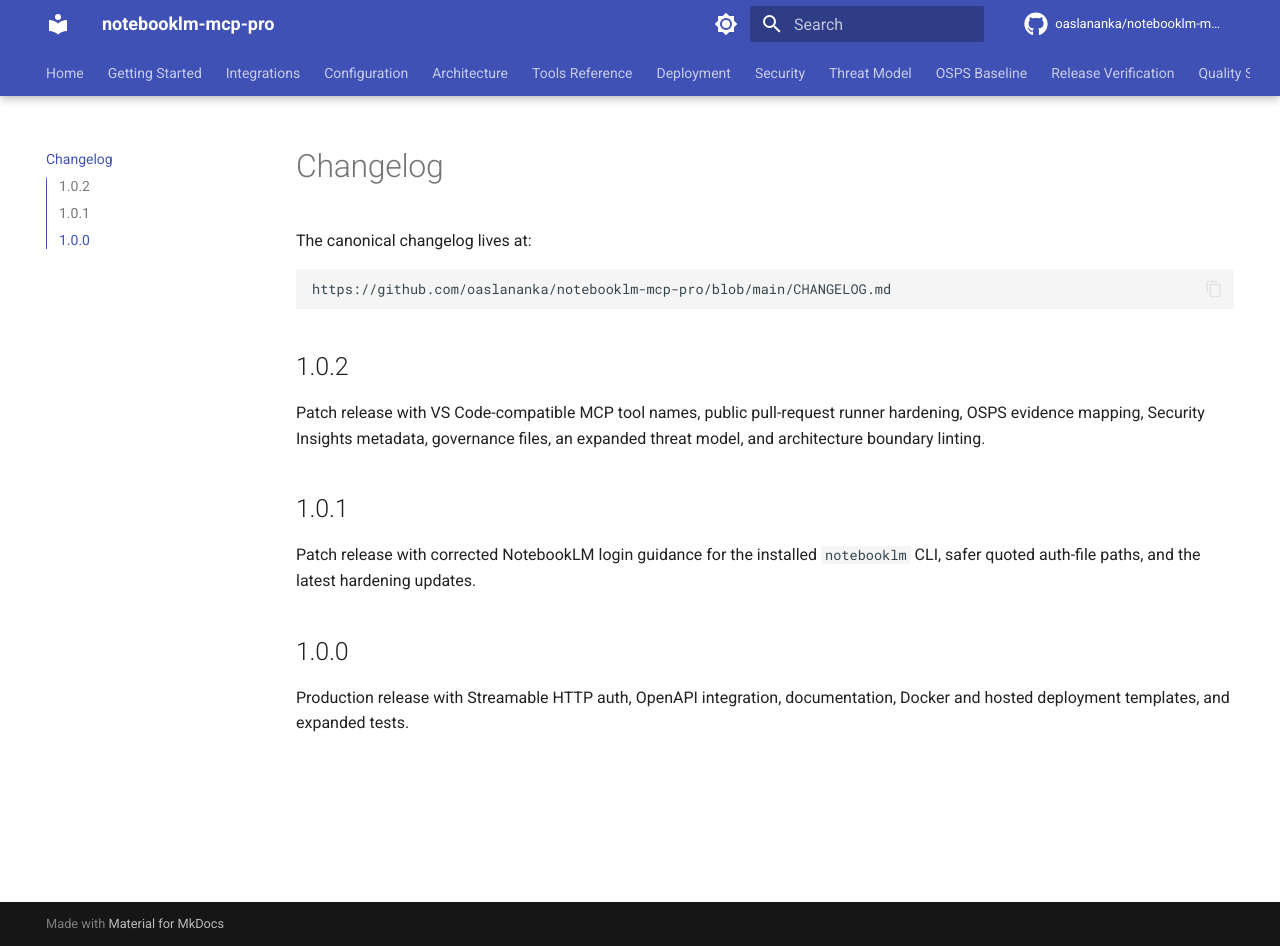
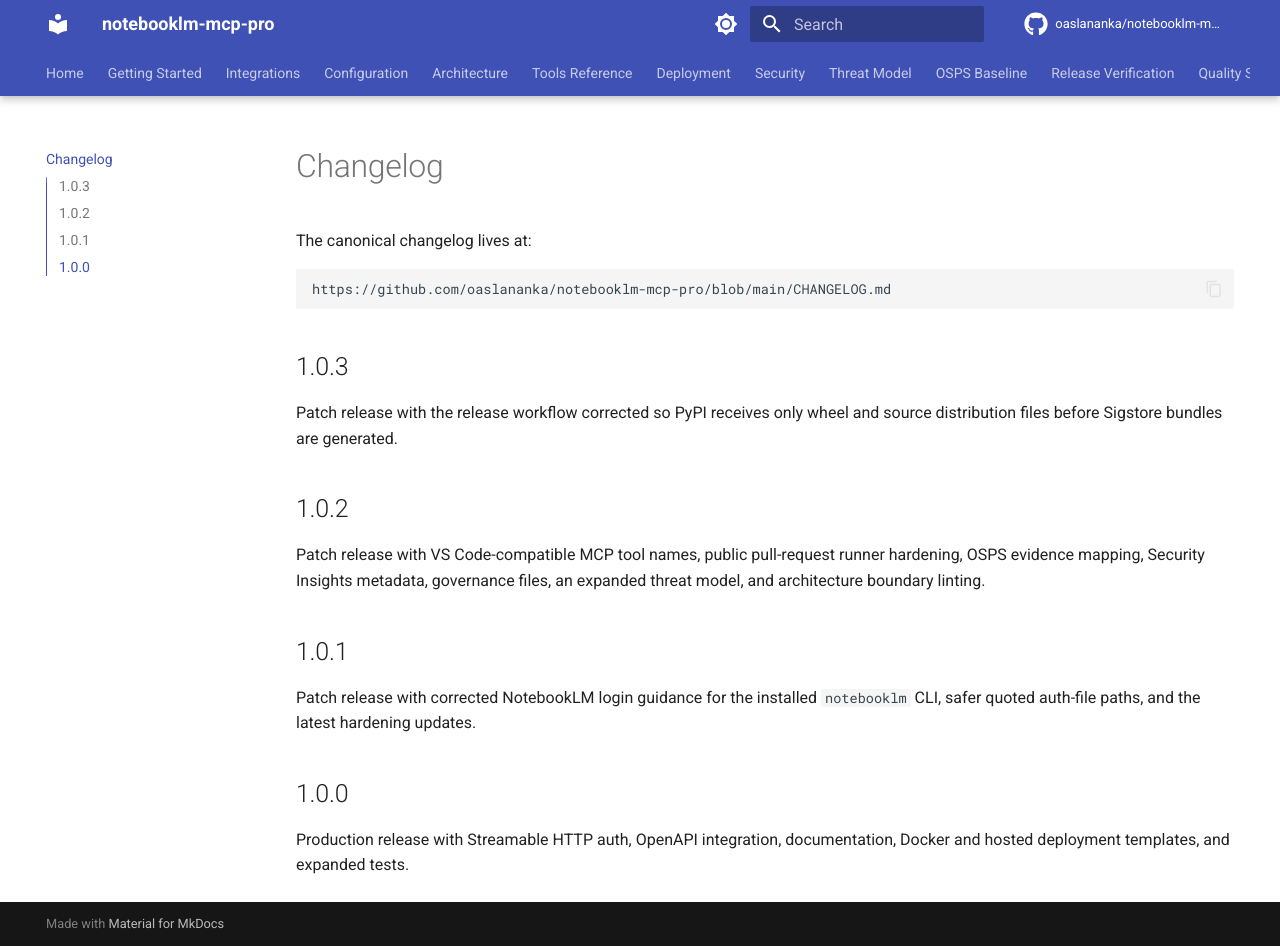
Before and after one commit to renovate-bot/oaslananka-_-notebooklm-mcp-pro, an MkDocs documentation site: the page built from docs/changelog.md, in a window 1280 px wide and 946 px high. Built offline with MkDocs 1.6.1 and Material for MkDocs 9.7.7, drawn with Linux system fonts in a browser that asks for light colours; comment, search, counter and statistics services are not loaded.

Commit message:
fix: prepare 1.0.3 release workflow

````diff
--- a/docs/changelog.md
+++ b/docs/changelog.md
@@ -5,6 +5,11 @@
 ```text
 https://github.com/oaslananka/notebooklm-mcp-pro/blob/main/CHANGELOG.md
 ```
+
+## 1.0.3
+
+Patch release with the release workflow corrected so PyPI receives only wheel
+and source distribution files before Sigstore bundles are generated.
 
 ## 1.0.2
 
--- a/docs/tools/admin.md
+++ b/docs/tools/admin.md
@@ -7,7 +7,7 @@
 ```json
 {
   "status": "ok",
-  "version": "1.0.2",
+  "version": "1.0.3",
   "transport": "http",
   "auth_mode": "token"
 }
--- a/pyproject.toml
+++ b/pyproject.toml
@@ -4,7 +4,7 @@
 
 [project]
 name = "notebooklm-mcp-pro"
-version = "1.0.2"
+version = "1.0.3"
 description = "Production-grade MCP server for Google NotebookLM - stdio, Streamable HTTP, Claude.ai, and ChatGPT integration."
 readme = "README.md"
 requires-python = ">=3.11,<3.14"
--- a/src/nlm_mcp/__init__.py
+++ b/src/nlm_mcp/__init__.py
@@ -2,7 +2,7 @@
 
 from __future__ import annotations
 
-__version__ = "1.0.2"
+__version__ = "1.0.3"
 __author__ = "oaslananka"
 __license__ = "MIT"
 
````
Also changed, not shown: CHANGELOG.md (+7 -0 lines), 5 other files.
